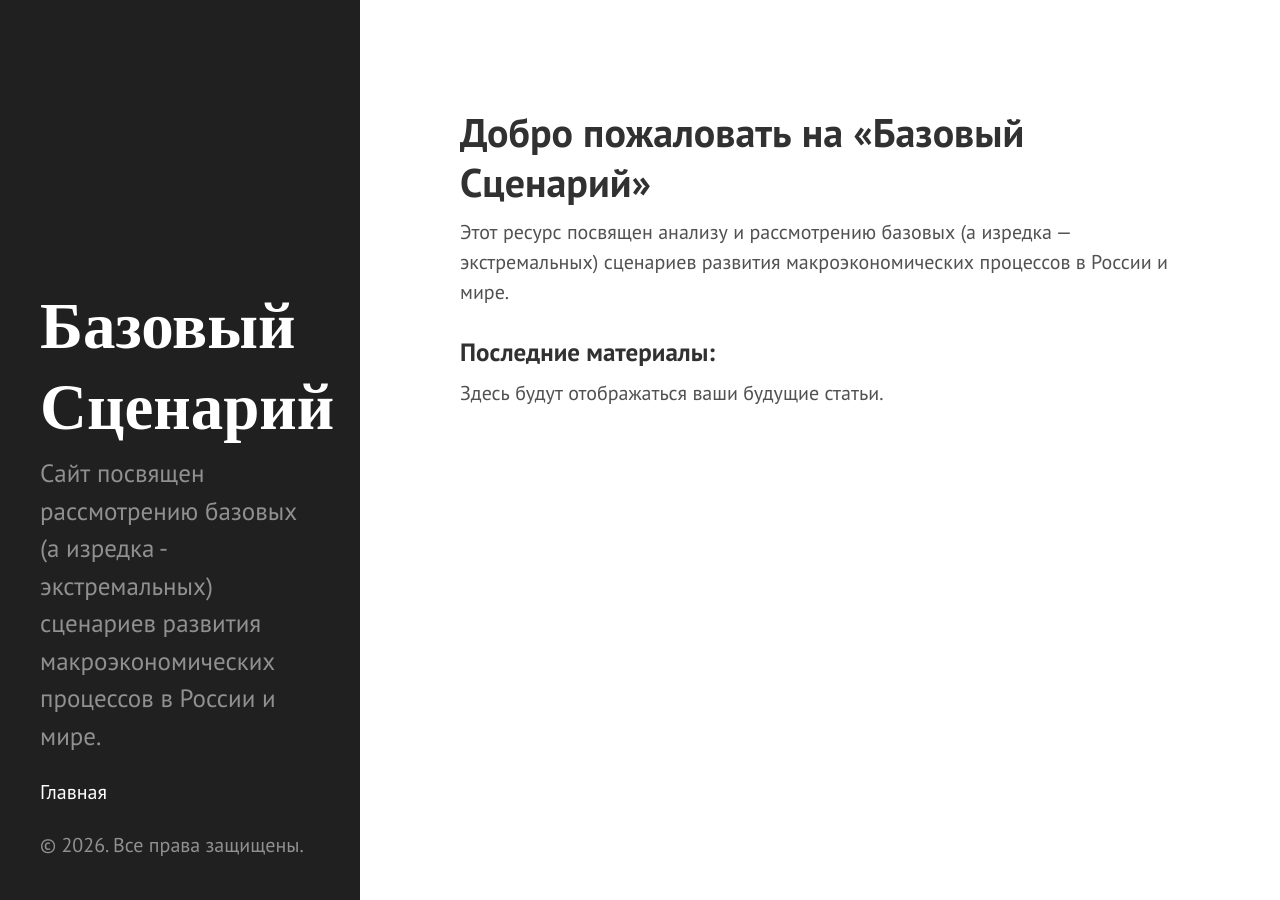
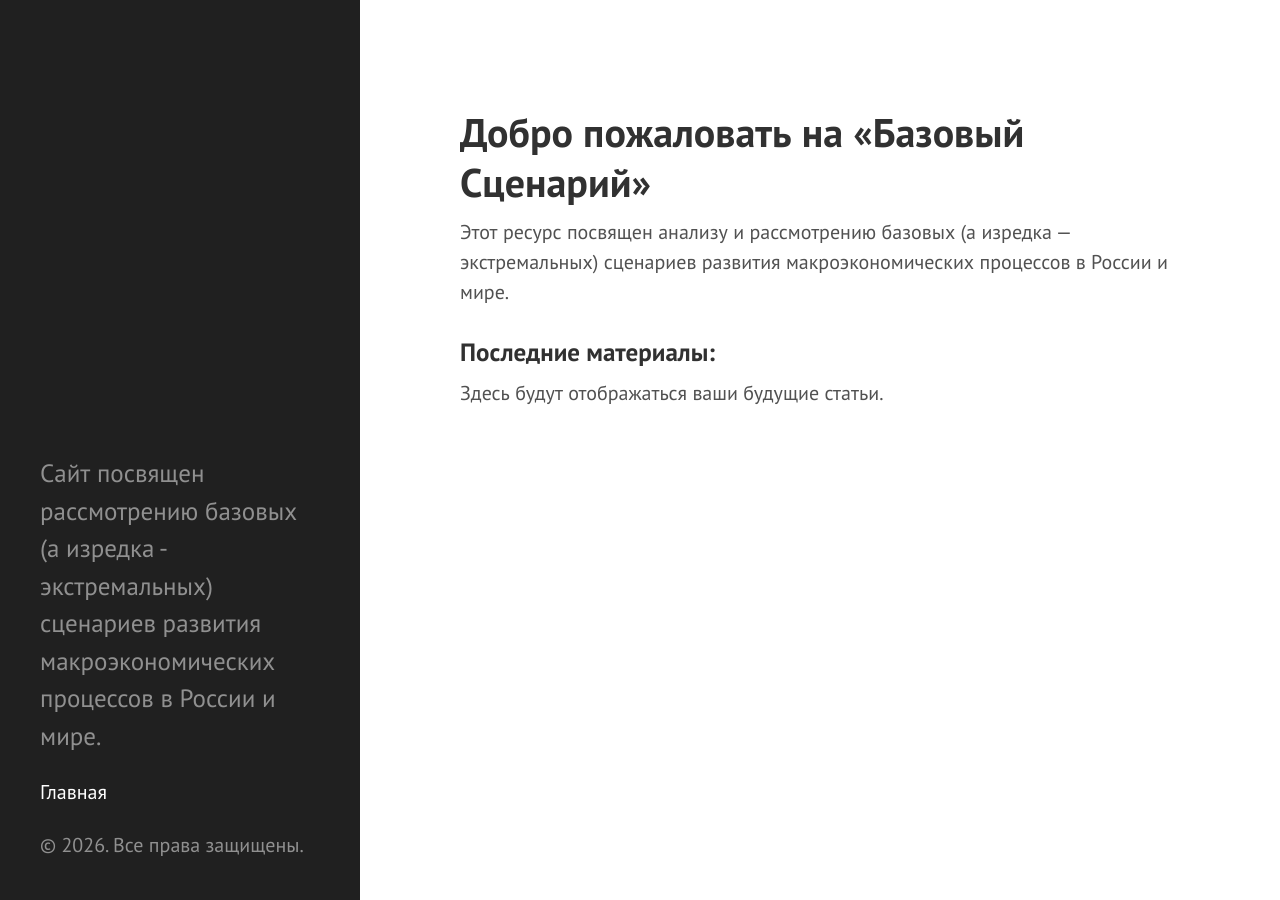
Before and after one commit to basescenario/basescenario.github.io, a Jekyll site: the page built from index.md, in a window 1280 px wide. Built offline with Jekyll 4.4.1, drawn with Linux system fonts in a browser that asks for light colours.

Commit message:
Update sidebar.html

```diff
--- a/_includes/sidebar.html
+++ b/_includes/sidebar.html
@@ -1,11 +1,6 @@
 <div class="sidebar">
   <div class="container sidebar-sticky">
     <div class="sidebar-about">
-      <h1>
-        <a href="{{ site.baseurl }}/">
-          {{ site.title }}
-        </a>
-      </h1>
       <p class="lead">{{ site.description }}</p>
     </div>
 
```
